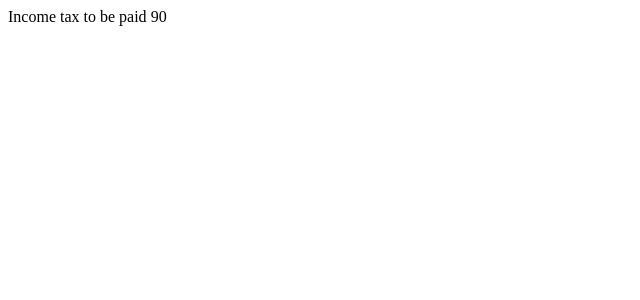
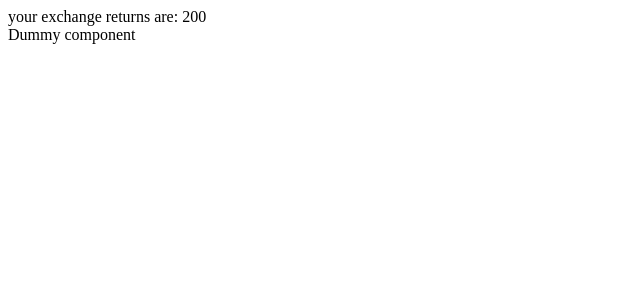
Before and after one commit to Junaid-Mohamed/100xDev_cohort2, a React (Vite) app in the folder week7/react-routing/: page / in a window 1280 px wide. Shown: the top 300 px of the page, without its empty margins (0-640 px from the left). Built offline with nearby package versions, Linux system fonts and the light colour scheme.

Commit message:
useCallback code memo samples

```diff
--- a/week7/react-routing/src/App.jsx
+++ b/week7/react-routing/src/App.jsx
@@ -1,4 +1,4 @@
-import React, { Component, useContext, useEffect, useMemo, useState } from "react";
+import React, { Component, useContext, useEffect, useMemo, useState,memo, useCallback } from "react";
 
 import "./App.css";
 
@@ -21,24 +21,34 @@ useEffect(()=>{
 },[])
 
 
-// const calculateExchangeReturns = ()=>{
-//   return exchangeData1.return+exchangeData2.return;
-// }
-
-const exchangeReturns = useMemo(()=>{
-  console.log("exchange return");
+const calculateExchangeReturns = useCallback( ()=>{
+  console.log("function calculate exchange called")
   return exchangeData1.return+exchangeData2.return;
 },[exchangeData1,exchangeData2])
 
-
-const incomeTax = (bankData.income+exchangeReturns)*0.3
-
   return (
     <div>
-      Income tax to be paid {incomeTax}
+      <ExchangeReturns calculateExchangeReturns={calculateExchangeReturns} />
+      <DummyComponent/>
     </div>
   );
 }
 
+const DummyComponent = memo(()=>{
+  console.log("dummy component called")
+  return(
+    <div>Dummy component</div>
+  )
+})
+
+
+const ExchangeReturns =memo(({calculateExchangeReturns}) =>{
+  return(
+    <div>
+      your exchange returns are: {calculateExchangeReturns()}
+    </div>
+  )
+})
+
 
 export default App;
```
